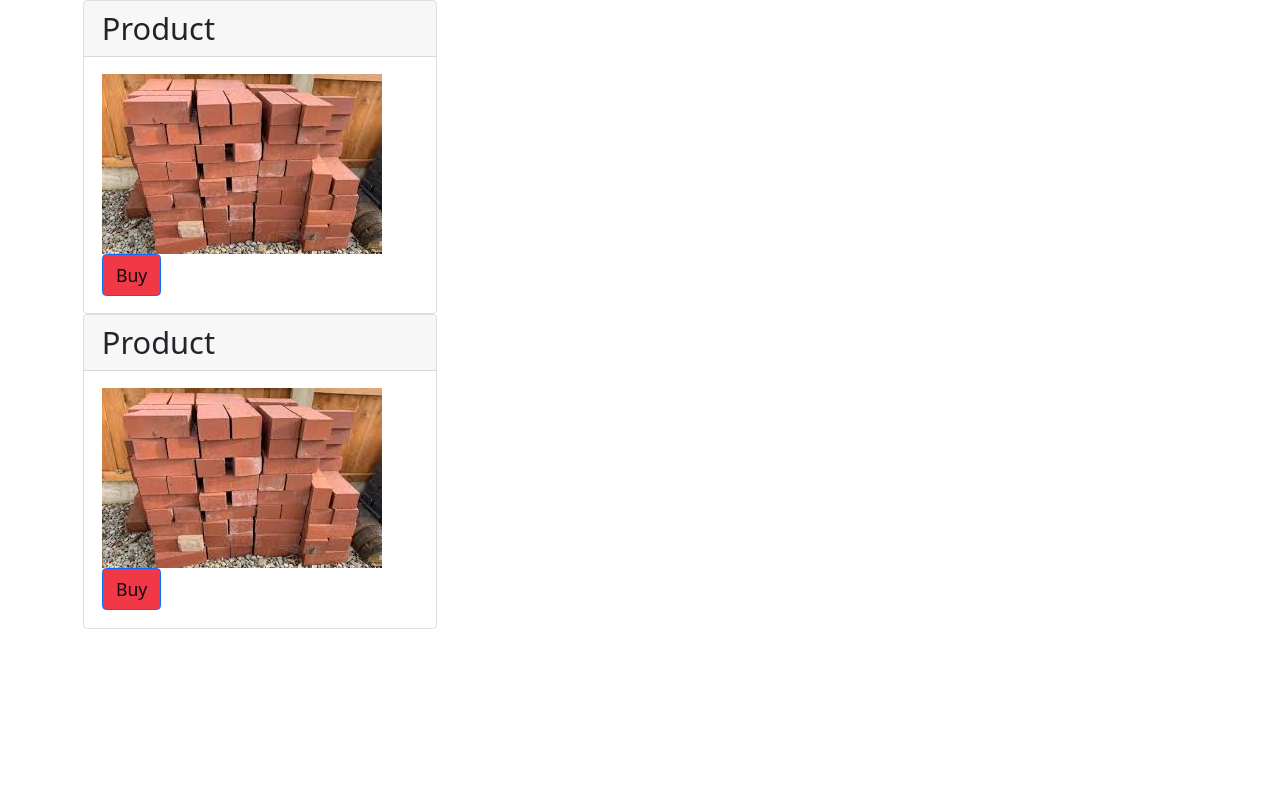
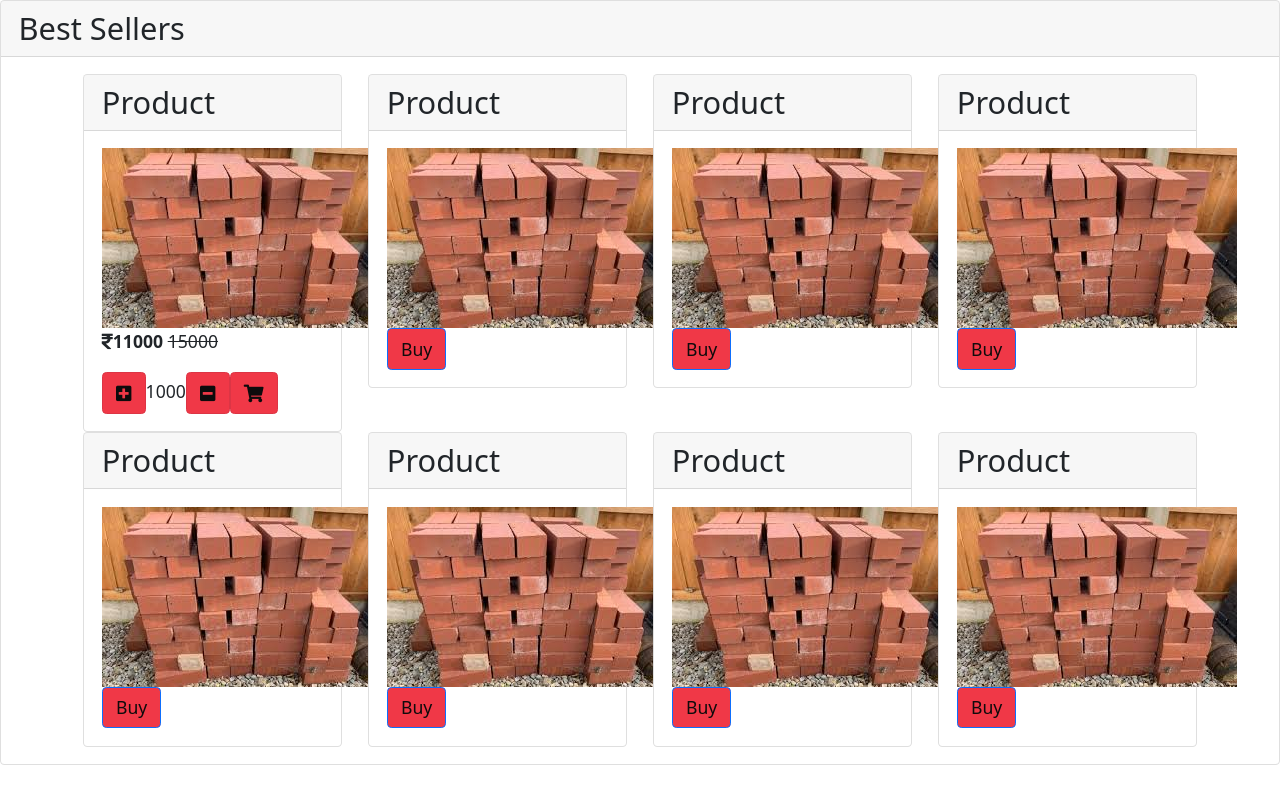
Before and after one commit to tar455/MeraGhar, a React (Create React App) app in the folder clientside/: page /product in a window 1280 px wide. Built offline with nearby package versions, Linux system fonts and the light colour scheme; no server answers.

Commit message:
Product page ready

```diff
--- a/clientside/src/App.js
+++ b/clientside/src/App.js
@@ -7,6 +7,7 @@ import Cart from "./pages/cart";
 import HomeScreen from "./pages/HomeScreen";
 import Login from "./pages/Login";
 import Product from "./pages/Product";
+import About from "./pages/about";
 class App extends React.Component {
     render(){
 
@@ -18,6 +19,7 @@ class App extends React.Component {
             <Route path="/login-signup" component={Login}></Route>
             <Route path="/product" component={Product}></Route>
             <Route path="/cart" component={Cart}></Route>
+            <Route path="/about" component={About}></Route>
             </main>
             </div>
             </BrowserRouter>
--- a/clientside/src/index.css
+++ b/clientside/src/index.css
@@ -105,9 +105,9 @@ body{
     width: 100%;
     background-color: #000;
     color: #fff;
-    height:80px;
+    height:60px;
     position:absolute;
-    bottom:0;
+    bottom:auto;
     left:0;
 }
 footer p{
--- a/clientside/src/pages/Product.js
+++ b/clientside/src/pages/Product.js
@@ -1,18 +1,36 @@
-import React from "react";
+import React,{useState} from "react";
 // import data from "../../backend/data";
-import axios from "axios";
+// import axios from "axios";
 import over from "../images/OverBrand.jpg";
 // import Headers from "../template/header"
 export default function Product(){
-    axios.get('/api/products',(req,res)=>{
+    // axios.get('/api/products',(req,res)=>{
 
-    })
+    // })
+    const [count,IncrementFun]=useState(1000);
+    // const [dec,dec_Fun]=useState(count);
     return(
 
         <div>
-            <div className="container">
-                <div className="row">
-                    <div className="col-12 col-sm-4 align-it-self">
+            <div className="card">
+                <h3 className="card-header">Best Sellers</h3>
+                <div className="card-body">
+                    <div className="container">
+                    <div className="row">
+                    <div className="col-sm-3">
+                        <div className="card">
+                            <h3 className="card-header">Product</h3>
+                            <div className="card-body">
+                                <img src={over} alt="bricks" />
+                                <p className="price"><i className="fas fa-rupee-sign"></i><strong>{count*11}</strong>  <del> {count*15}</del></p>
+                                <button className="btn btn-danger" onClick={()=>IncrementFun(count+500)}><i class="fas fa-plus-square"></i></button>
+                                {count}
+                                <button className="btn btn-danger" onClick={()=>IncrementFun(count-500)}><i className="fas fa-minus-square"></i></button>
+                                <button className="btn btn-danger"><i className="fas fa-shopping-cart"></i></button>
+                            </div>
+                        </div>
+                    </div>
+                    <div className="col-sm-3">
                         <div className="card">
                             <h3 className="card-header">Product</h3>
                             <div className="card-body">
@@ -21,18 +39,71 @@ export default function Product(){
                                 <button className="btn btn-primary">Buy</button>
                             </div>
                         </div>
+                    </div>
+                    <div className="col-sm-3">
                         <div className="card">
                             <h3 className="card-header">Product</h3>
                             <div className="card-body">
                                 <img src={over} alt="bricks" />
+
                                 <button className="btn btn-primary">Buy</button>
                             </div>
                         </div>
+                    </div>
+                    <div className="col-sm-3">
+                        <div className="card">
+                            <h3 className="card-header">Product</h3>
+                            <div className="card-body">
+                                <img src={over} alt="bricks" />
 
+                                <button className="btn btn-primary">Buy</button>
+                            </div>
+                        </div>
+                    </div>
+                    <div className="col-sm-3">
+                        <div className="card">
+                            <h3 className="card-header">Product</h3>
+                            <div className="card-body">
+                                <img src={over} alt="bricks" />
+
+                                <button className="btn btn-primary">Buy</button>
+                            </div>
+                        </div>
+                    </div>
+                    <div className="col-sm-3">
+                        <div className="card">
+                            <h3 className="card-header">Product</h3>
+                            <div className="card-body">
+                                <img src={over} alt="bricks" />
+
+                                <button className="btn btn-primary">Buy</button>
+                            </div>
+                        </div>
+                    </div>
+                    <div className="col-sm-3">
+                        <div className="card">
+                            <h3 className="card-header">Product</h3>
+                            <div className="card-body">
+                                <img src={over} alt="bricks" />
+
+                                <button className="btn btn-primary">Buy</button>
+                            </div>
+                        </div>
+                    </div>
+                    <div className="col-sm-3">
+                        <div className="card">
+                            <h3 className="card-header">Product</h3>
+                            <div className="card-body">
+                                <img src={over} alt="bricks" />
+
+                                <button className="btn btn-primary">Buy</button>
+                            </div>
+                        </div>
                     </div>
                 </div>
             </div>
-
+                </div>
+            </div>
 
         </div>
     );
--- /dev/null
+++ b/clientside/src/pages/about.js
@@ -0,0 +1,10 @@
+import React from "react";
+
+
+export default function Cart(){
+    return(
+        <div>
+            About
+        </div>
+    );
+}
```
Also changed, not shown: 1 other file (tests, documents, lock files or other folders).
